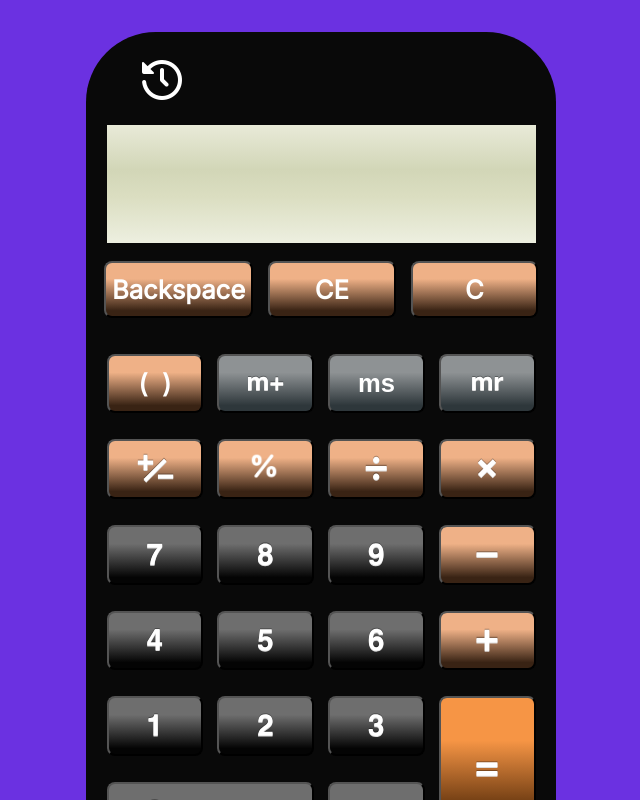
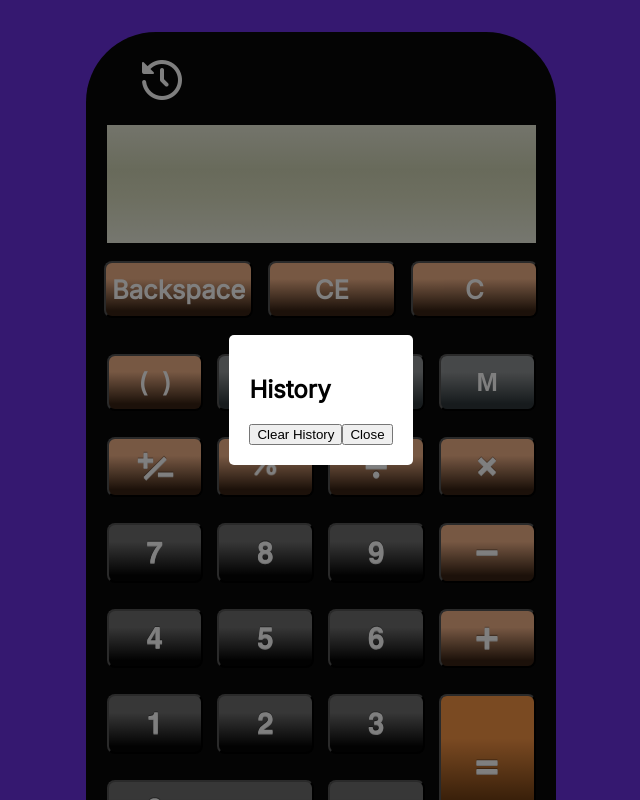
Before and after one commit to DailyDev59/calculator-ts, a Vue app: page / in a window 1280 px wide. Both pictures are taken after a click on the button 483 px from the left and 80 px from the top of the page. Shown: the whole page, without its empty margins (319-959 px from the left). Built offline with nearby package versions, Linux system fonts and the light colour scheme.

Commit message:
25 Mar 2025 History

```diff
--- a/src/components/Calculator.vue
+++ b/src/components/Calculator.vue
@@ -1,31 +1,19 @@
-<!-- <template>
-  <div class="calculator">
-    <div class="display">
-      <input
-        type="text"
-        v-model="expression"
-        placeholder="Enter an expression, jackass..."
-      />
-      <p class="calc">Current Expression: {{ expression }}</p>
-      <p class="result">Tokens:</p>
-      <ul>
-        <li v-for="(token, index) in tokens" :key="index">
-          {{ token.type }}: {{ token.value }}
-        </li>
-      </ul>
-      <p class="ast">AST: {{ ast }}</p>
-      <p class="result">Result: {{ result }}</p>
-      <p v-if="error" class="error">Error: {{ error }}</p>
-    </div>
-  </div>
-</template> -->
-
 <template>
   <div class="calculator">
-    <button class="history">
+    <button @click="showHistory = true" class="history">
       <img src="./../assets/img/icons8-history-48.png" alt="" />
     </button>
     <div class="display">
+      <Teleport to="body">
+        <History
+          v-if="showHistory"
+          :historyItems="historyItems"
+          @select="selectFromHistory"
+          @close="showHistory = false"
+          @clear="clearHistory"
+        />
+      </Teleport>
+      <div v-if="memoryItems.length > 0" class="memory-indicator">M</div>
       <p class="calc" :class="{ activeResult: isResultCalculated }">
         {{ currentExpression }}
       </p>
@@ -39,7 +27,7 @@
     <div class="keyboard-up">
       <button @click="backSpace()" class="brown">Backspace</button>
       <button @click="clearEntry()" class="brown">CE</button>
-      <button @click="clear()" class="brown">C</button>
+      <button @click="clearAll()" class="brown">C</button>
     </div>
     <div class="keyboard">
       <button
@@ -49,13 +37,9 @@
       >
         (&nbsp;&nbsp;)
       </button>
-      <button class="gray">
-        <img src="./../assets/img/m+.svg" alt="m+" />
-      </button>
-      <button class="gray ms">ms</button>
-      <button class="gray">
-        <img src="./../assets/img/mr.svg" alt="mr" />
-      </button>
+      <button @click="plusItem()" class="gray ms">M+</button>
+      <button @click="minusItem()" class="gray ms">M&minus;</button>
+      <button @click="saveItem()" class="gray ms">M</button>
       <button @click="negate()" class="brown">
         <img src="./../assets/img/plus-minus.svg" alt="plus-minus" />
       </button>
@@ -139,6 +123,7 @@
 </template>
 
 <script setup lang="ts">
+import History from './History.vue'
 import { ref, computed, watch } from 'vue'
 
 // Define a type for the token
@@ -179,6 +164,9 @@ const expression = ref('')
 const currentExpression = ref<string>('')
 const isResultCalculated = ref(false)
 const isClosingParenthesisNeeded = ref(false)
+const memoryItems = ref<string[]>([])
+const historyItems = ref<string[]>([])
+const showHistory = ref(false)
 
 // Buttons compartment
 
@@ -257,12 +245,22 @@ const calculate = () => {
       tokens.value = tokenizeExpression(currentExpression.value)
       ast.value = parseExpression(tokens.value)
       result.value = evaluate(ast.value)
-      firstOperand.value = formattedResult.value
-      currentExpression.value = formattedResult.value
+      // Сначала вычисляем formattedResult
+      const resultToHistory = formattedResult.value
+      firstOperand.value = resultToHistory
+      currentExpression.value = resultToHistory
       secondOperand.value = null
       operator.value = null
       result.value = null
       isResultCalculated.value = true
+
+      // Добавляем в историю после успешного вычисления
+      const historyString = tokens.value.map((token) => token.value).join('') // Преобразуем массив токенов в строку
+      historyItems.value.push(`${historyString} = ${resultToHistory}`) // Добавляем в historyItems
+      // Ограничиваем количество элементов в истории (например, до 10)
+      if (historyItems.value.length > 10) {
+        historyItems.value.shift() // Удаляем самый старый элемент
+      }
     } catch (err) {
       if (err instanceof SyntaxError) {
         error.value = err.message // Используем сообщение об ошибке из SyntaxError
@@ -275,7 +273,7 @@ const calculate = () => {
   }
 }
 
-const clear = () => {
+const clearAll = () => {
   firstOperand.value = null
   secondOperand.value = null
   operator.value = null
@@ -286,6 +284,7 @@ const clear = () => {
   currentExpression.value = ''
   isResultCalculated.value = false
   isClosingParenthesisNeeded.value = false
+  memoryItems.value = []
 }
 
 const clearEntry = () => {
@@ -353,6 +352,59 @@ const calculateSubtotal = () => {
   } else {
     result.value = null
   }
+}
+
+// Memory button compartment
+
+const saveItem = () => {
+  // Добавляем только если есть что добавить
+  if (formattedResult.value) {
+    memoryItems.value.push(formattedResult.value)
+  } else if (currentExpression.value) {
+    memoryItems.value.push(currentExpression.value)
+  }
+  // Ограничиваем количество элементов в истории (например, до 10)
+  if (memoryItems.value.length > 10) {
+    memoryItems.value.shift() // Удаляем самый старый элемент
+  }
+  currentExpression.value = ''
+  console.log('Memory items:', memoryItems.value)
+}
+
+const handleMemoryOperation = (operation: '+' | '-') => {
+  if (memoryItems.value.length > 0) {
+    const memoryValue = parseFloat(memoryItems.value[0])
+    if (!isNaN(memoryValue)) {
+      if (currentExpression.value.length === 0) {
+        currentExpression.value = memoryItems.value[0]
+      } else {
+        currentExpression.value += operation + memoryItems.value[0]
+      }
+      calculateSubtotal()
+    } else {
+      error.value = 'Invalid value in memory'
+    }
+  } else {
+    error.value = 'Memory is empty'
+  }
+}
+
+const plusItem = () => {
+  handleMemoryOperation('+')
+}
+
+const minusItem = () => {
+  handleMemoryOperation('-')
+}
+
+const selectFromHistory = (item: string) => {
+  currentExpression.value = item
+  showHistory.value = false
+}
+
+const clearHistory = () => {
+  historyItems.value = []
+  showHistory.value = false
 }
 
 // Tokenizer and evaluator compartment
@@ -788,6 +840,7 @@ const formattedResult = computed(() => {
   margin: 0 0 20px 50px;
 }
 .display {
+  position: relative;
   margin: 0 auto;
   max-width: 429px;
   width: 100%;
@@ -881,6 +934,7 @@ img {
   color: #ffffff;
   font-weight: 600;
   font-size: 1.6rem;
+  padding: 12px;
 }
 .highlightParenthesis {
   box-shadow: 0 0 30px white; /* Пример подсветки */
@@ -901,12 +955,10 @@ img {
 .error-slide-leave-active {
   transition: all 0.5s ease;
 }
-
 .error-slide-enter-from {
   opacity: 0;
   transform: translateX(100%);
 }
-
 .error-slide-leave-to {
   opacity: 0;
   transform: translateX(-100%);
@@ -916,40 +968,13 @@ img {
   opacity: 1;
   transform: translateX(0);
 }
+.memory-indicator {
+  position: absolute;
+  top: 10px;
+  left: 10px;
+  font-size: 1.8rem;
+  font-weight: bold;
+  color: #6b31e1;
+  z-index: 10;
+}
 </style>
-
-<!-- <style scoped>
-.calculator {
-  font-family: Arial, sans-serif;
-  max-width: 400px;
-  margin: 0 auto;
-  padding: 20px;
-  border: 1px solid #ccc;
-  border-radius: 8px;
-}
-.display {
-  margin-bottom: 20px;
-}
-input {
-  width: 100%;
-  padding: 10px;
-  font-size: 16px;
-  margin-bottom: 10px;
-}
-.calc,
-.result,
-.error {
-  font-size: 18px;
-  margin: 10px 0;
-}
-.error {
-  color: rgb(237, 89, 131);
-}
-ul {
-  list-style-type: none;
-  padding: 0;
-}
-li {
-  margin: 5px 0;
-}
-</style> -->
--- /dev/null
+++ b/src/components/History.vue
@@ -0,0 +1,68 @@
+<template>
+  <div class="history-modal" @click.self="close">
+    <div class="history-content">
+      <h2>History</h2>
+      <ul>
+        <li
+          v-for="(item, index) in historyItems"
+          :key="index"
+          @click="selectItem(item)"
+        >
+          {{ item }}
+        </li>
+      </ul>
+      <button @click="clearHistory()">Clear History</button>
+      <button @click="close()">Close</button>
+    </div>
+  </div>
+</template>
+
+<script setup lang="ts">
+import { defineProps, defineEmits, PropType } from 'vue'
+
+const props = defineProps({
+  historyItems: { // Переименовали memoryItems в historyItems
+    type: Array as PropType<string[]>,
+    required: true,
+  },
+})
+
+const emit = defineEmits<{
+  (e: 'select', item: string): void
+  (e: 'close'): void
+  (e: 'clear'): void
+}>()
+
+const selectItem = (item: string) => {
+  emit('select', item)
+}
+
+const close = () => {
+  emit('close')
+}
+
+const clearHistory = () => {
+  emit('clear')
+}
+</script>
+
+<style scoped>
+.history-modal {
+  position: fixed;
+  top: 0;
+  left: 0;
+  width: 100%;
+  height: 100%;
+  background-color: rgba(0, 0, 0, 0.5);
+  display: flex;
+  justify-content: center;
+  align-items: center;
+  z-index: 100;
+}
+.history-content {
+  background-color: white;
+  padding: 20px;
+  border-radius: 5px;
+  color: black;
+}
+</style>
```
